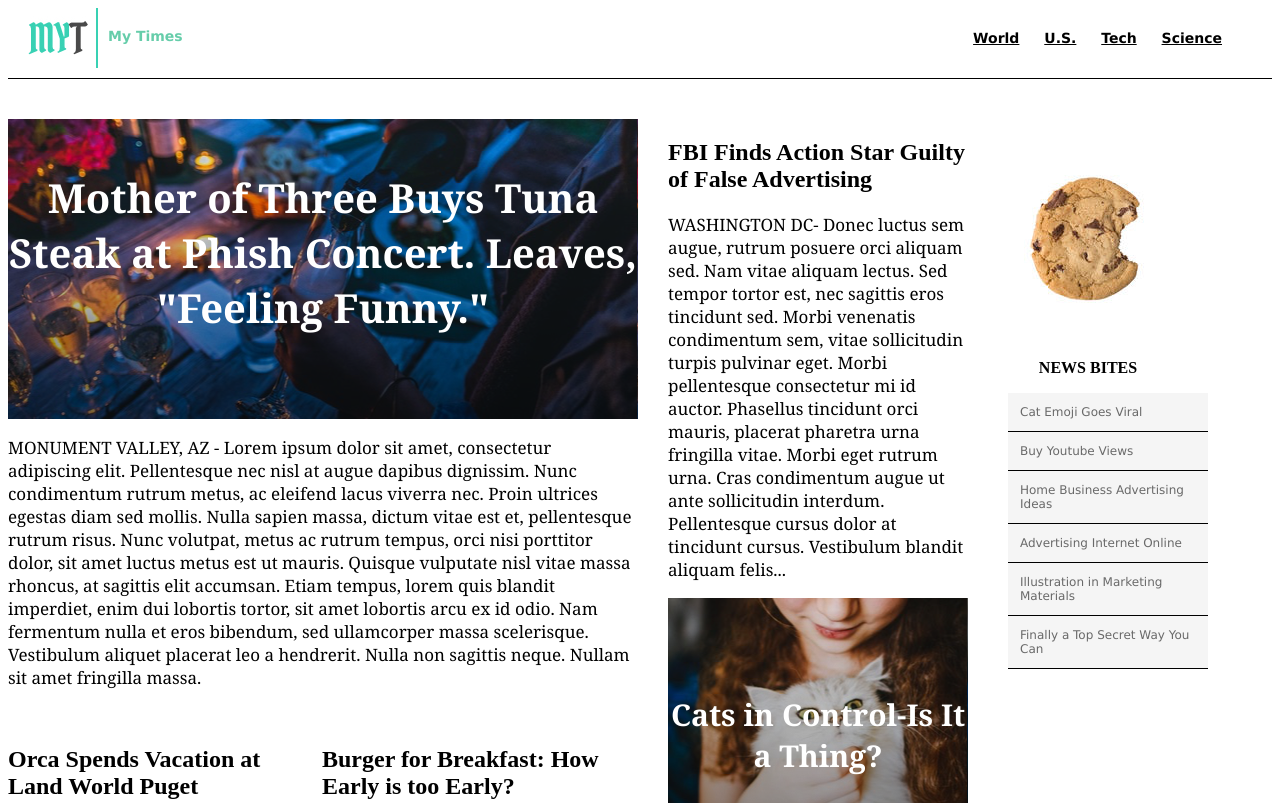
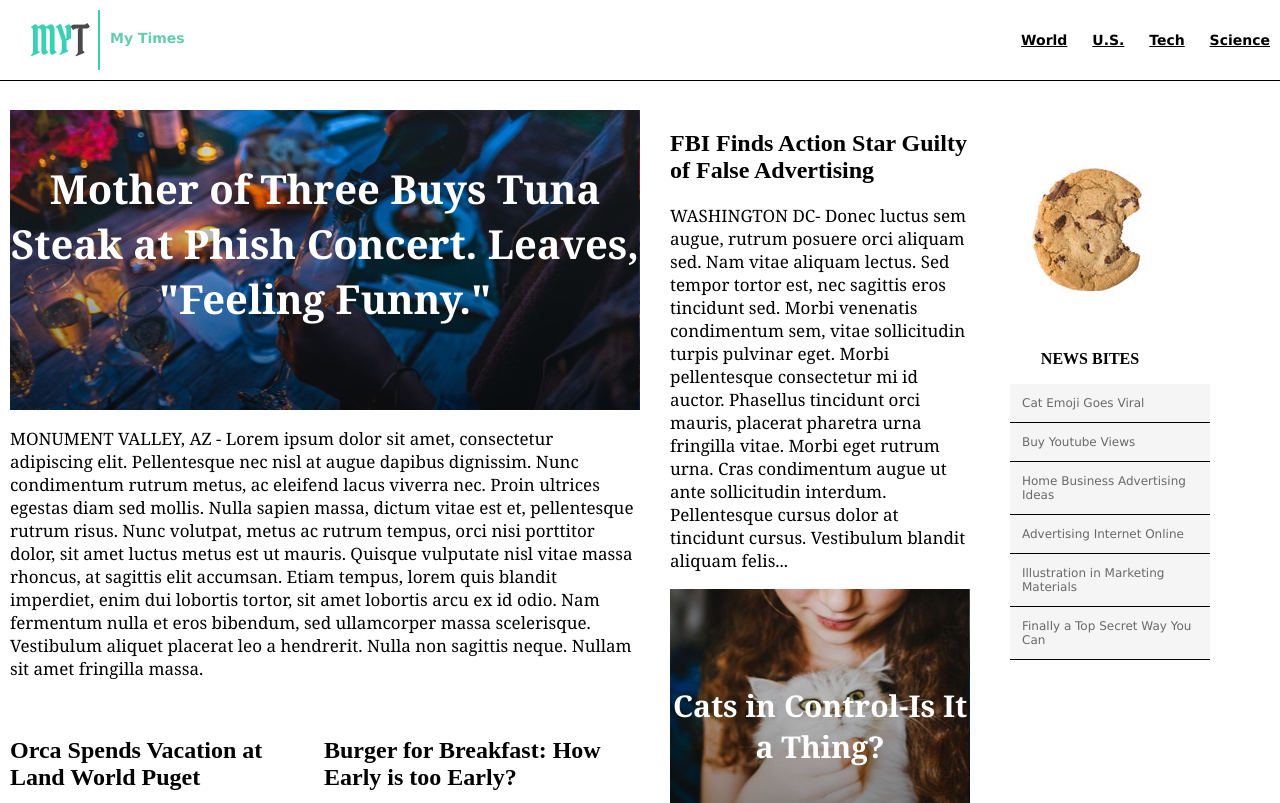
Before and after one commit to kvalentine95/times, a plain HTML site: page index.html in a window 1280 px wide. Shown: the top 803 px of the page. Drawn offline with Linux system fonts and the light colour scheme.

Commit message:
version with better header

```diff
--- a/resources/css/style.css
+++ b/resources/css/style.css
@@ -1,9 +1,19 @@
+body {
+  margin: 0;
+}
 header {
   font-family: Verdana;
   font-size: 14px;
   font-weight: bold;
-  padding-bottom: 10px;
-  padding-right: 30px;
+  padding: 10px 10px;
+  position: fixed;
+  background-color: white;
+  display: flex;
+  justify-content: space-between;
+  align-items: center;
+  width: 100%;
+  border-bottom: 1px solid black;
+  z-index: 5;
 }
 
 .container span a{
@@ -28,17 +38,13 @@ header {
   margin-top: 20px;
 }
 
-.container {
-  display: flex;
-  justify-content: space-between;
-  align-items: center;
-}
-
 .column {
   display: flex;
   padding: 40px 0px;
   flex-direction: row;
-  border-top: 1px solid black;
+  top: 70px;
+  position: relative;
+  margin-left: 10px;
 }
 .column .large {
   display: flex;
@@ -161,6 +167,8 @@ footer {
   justify-content: center;
   height: 300px;
   flex-direction: column;
+  top: 70px;
+  position: relative;
 }
 
 #footer_logo {
```
